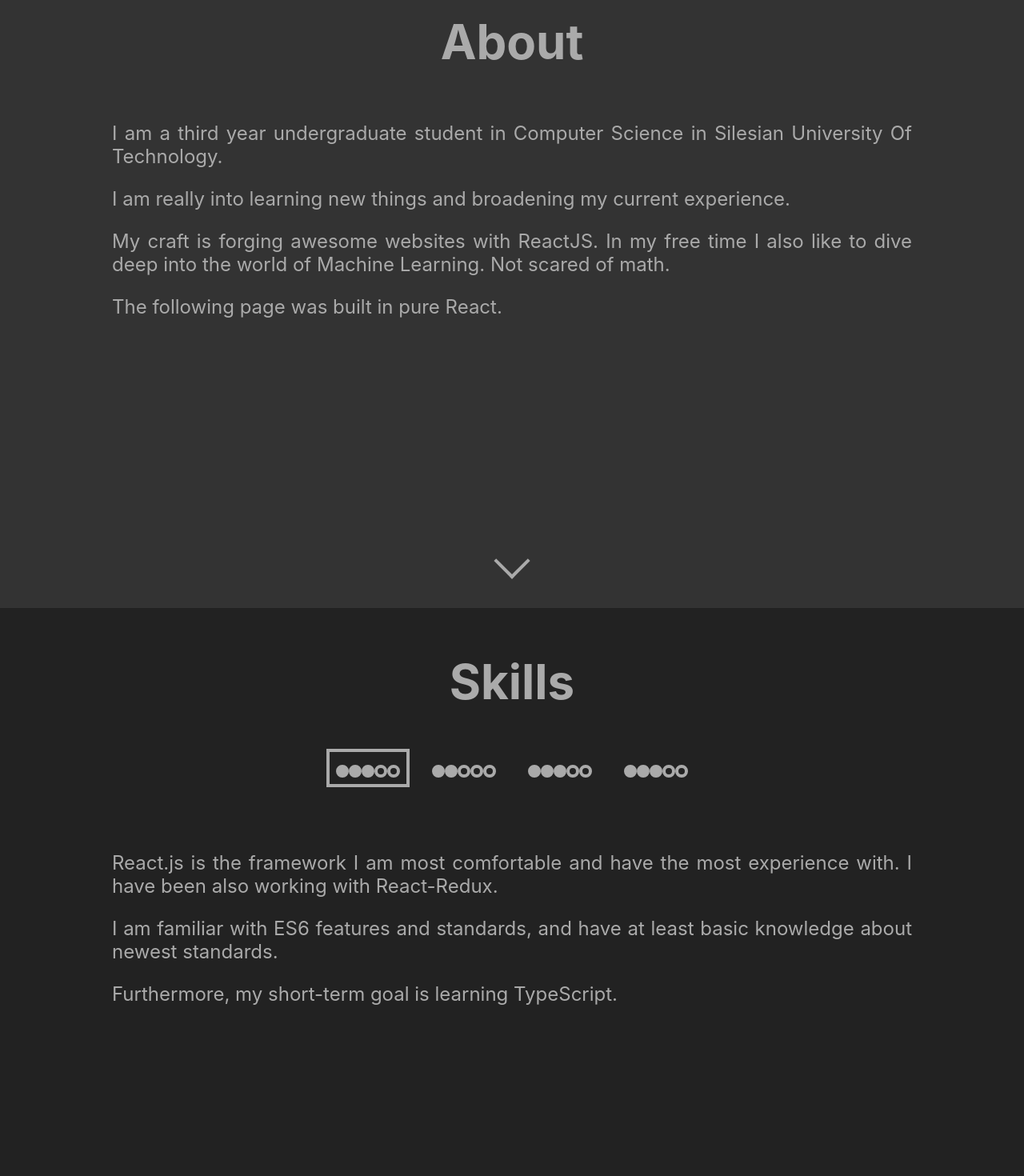
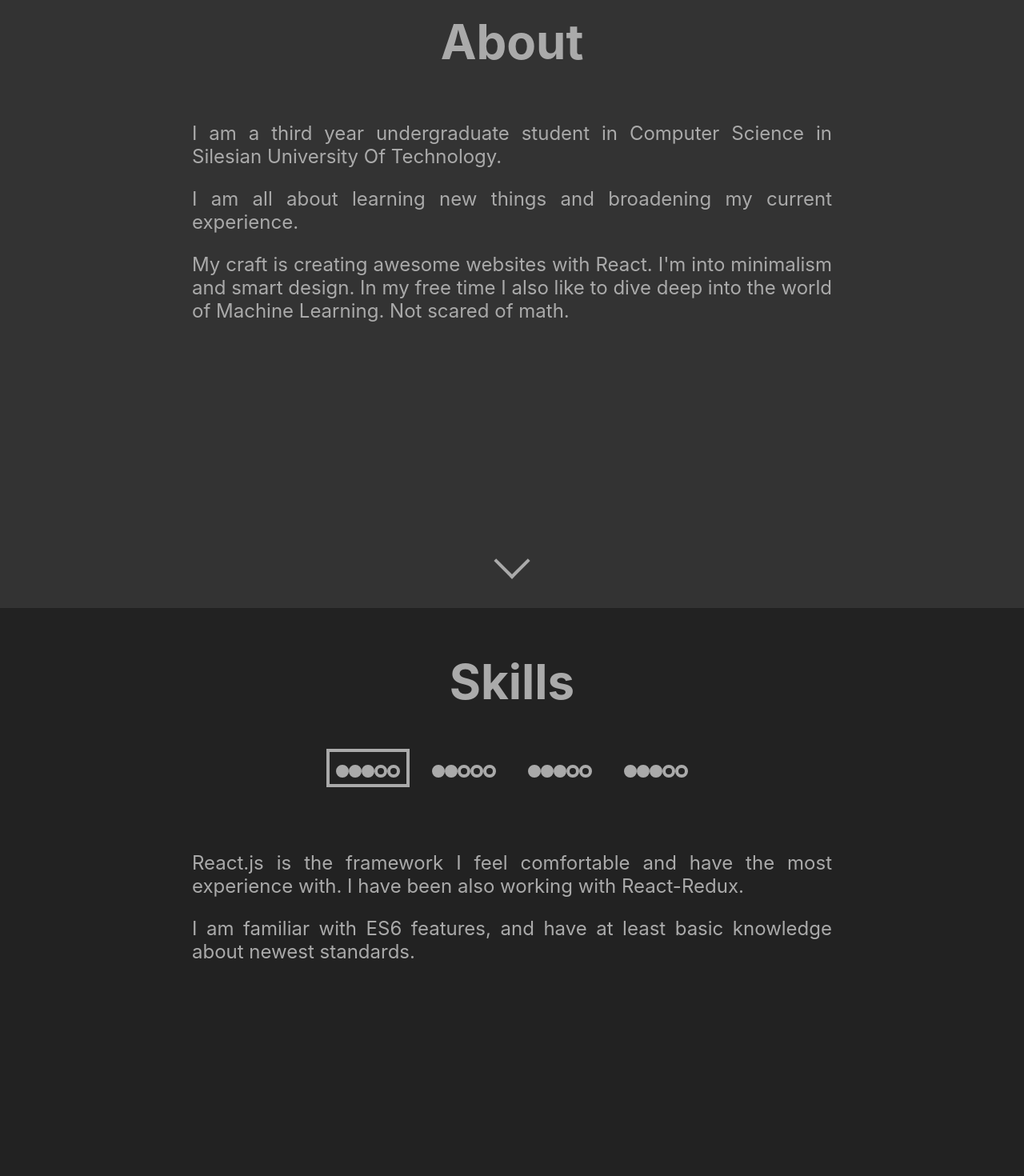
Before and after one commit to GrzegorzKazana/MyPortfolio, a React (Create React App) app: page / in a window 1280 px wide. Shown: the part 840-2310 px from the top of the page at 80% size. Built offline with nearby package versions, Linux system fonts and the light colour scheme; some icons are missing.

Commit message:
text content changes

```diff
--- a/src/App.css
+++ b/src/App.css
@@ -26,8 +26,7 @@
 
 .PageContent {
   flex-grow: 1;
-  min-width: 80%;
-  max-width: 1000px;
+  max-width: 800px;
   font-size: 2em;
   text-align: justify;
   display: flex;
--- a/src/components/AboutPage/AboutPage.jsx
+++ b/src/components/AboutPage/AboutPage.jsx
@@ -10,15 +10,13 @@ const AboutPage = ({ inputRef, ...pageProps }) => (
         University Of Technology.
       </p>
       <p>
-        I am really into learning new things and broadening my current
-        experience.
+        I am all about learning new things and broadening my current experience.
       </p>
       <p>
-        My craft is forging awesome websites with ReactJS. In my free time I
-        also like to dive deep into the world of Machine Learning. Not scared of
-        math.
+        My craft is creating awesome websites with React. I'm into minimalism
+        and smart design. In my free time I also like to dive deep into the
+        world of Machine Learning. Not scared of math.
       </p>
-      <p>The following page was built in pure React.</p>
     </div>
   </Page>
 );
--- a/src/components/ProjectsPage/ProjectSetData.js
+++ b/src/components/ProjectsPage/ProjectSetData.js
@@ -7,7 +7,7 @@ export default [
   },
   {
     title: "MyPortfolio",
-    description: "Page you are currently watching ;)",
+    description: "Page you are currently watching",
     icon: "devicon-javascript-plain",
     url: "https://github.com/GrzegorzKazana/"
   },
--- a/src/components/ProjectsPage/ProjectsPage.jsx
+++ b/src/components/ProjectsPage/ProjectsPage.jsx
@@ -12,7 +12,7 @@ const ProjectsPage = ({ inputRef, ...pageProps }) => (
     inputRef={inputRef}
     {...pageProps}
   >
-    <div>Here is what i've been working on lately. Something something.</div>
+    <div>Here is what i've been working on lately.</div>
 
     <div className="ProjectsList">
       {projectSetData &&
--- a/src/components/SkillsPage/SkillSetData.js
+++ b/src/components/SkillsPage/SkillSetData.js
@@ -4,11 +4,11 @@ export default [
     icon: "devicon-javascript-plain",
     level: 3,
     description: `
-      React.js is the framework I am most comfortable and have the most experience with.
+      React.js is the framework I feel comfortable and have the most experience with.
       I have been also working with React-Redux.<br/>
-      I am familiar with ES6 features and standards,
+      I am familiar with ES6 features,
       and have at least basic knowledge about newest standards.<br/>
-      Furthermore, my short-term goal is learning TypeScript.
+
       `
   },
   {
@@ -25,9 +25,9 @@ export default [
     level: 3,
     description: `
       I feel comfortable using CSS in my projects.
-      I know how to use modern layouts (flexbox, grid) and I am
+      I know how to use modern layouts, like flexbox or grid layout, and I am
       familiar with basic selectors.<br/>
-      For styling my react projects i have been using plain .css, styled-components and Material-UI.
+      For styling my react projects i have been using plain CSS, styled-components and Material-UI.
     `
   },
   {
```
